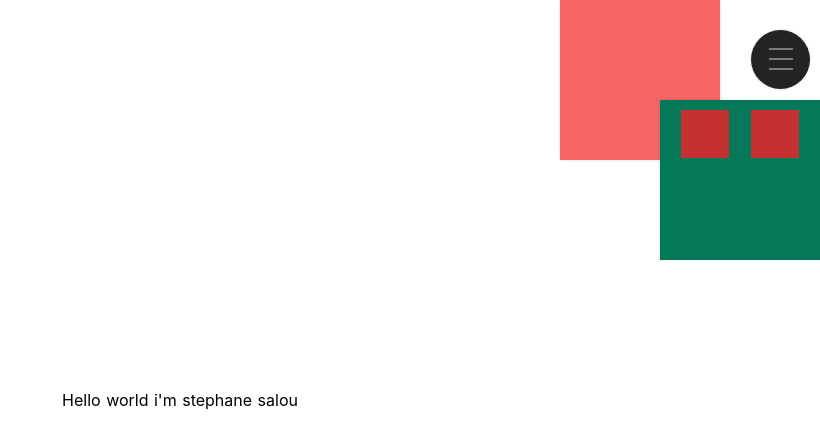
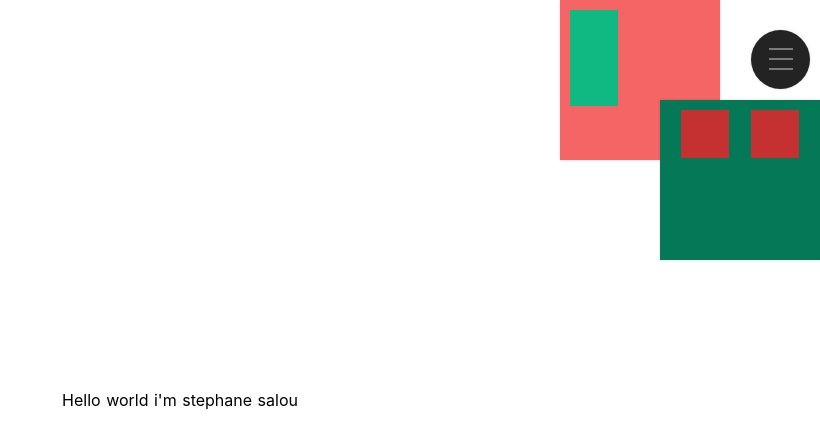
Before and after one commit to stephsalou/stephsalou, a Nuxt app: page / in a window 1280 px wide. Shown: the top 448 px of the page, without its empty margins (460-1280 px from the left). Built offline with nearby package versions, Linux system fonts and the light colour scheme.

Commit message:
--- Auto-Git Commit ---

```diff
--- a/components/mobile/top-bar/top-bar.html
+++ b/components/mobile/top-bar/top-bar.html
@@ -1,6 +1,7 @@
 <div class="top-bar w-screen absolute top-0">
   <nav>
-    <div class="vertical-section bg-red-500 w-40 h-40 flex flex-col"></div>
+    <div class="vertical-section bg-red-500 w-40 h-40 flex flex-col"><div class="w-12 h-12 bg-primary-500"></div>
+    <div class="w-12 h-12  bg-primary-500"></div></div>
     <div ref="burger" @click="showNav" class="burger">
       <i></i>
       <i></i>
```
Also changed, not shown: .autogit/logs/log-15-0-2021-17-13-24.txt (added).
